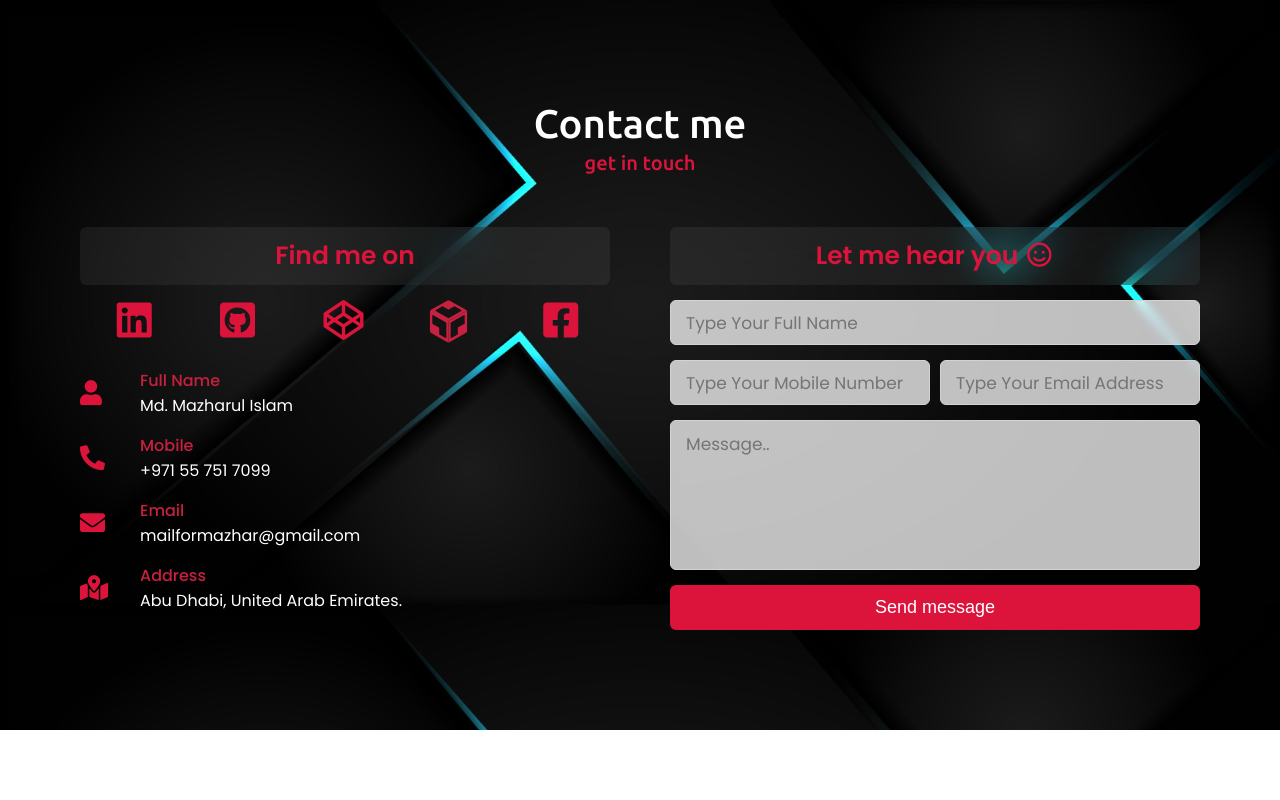
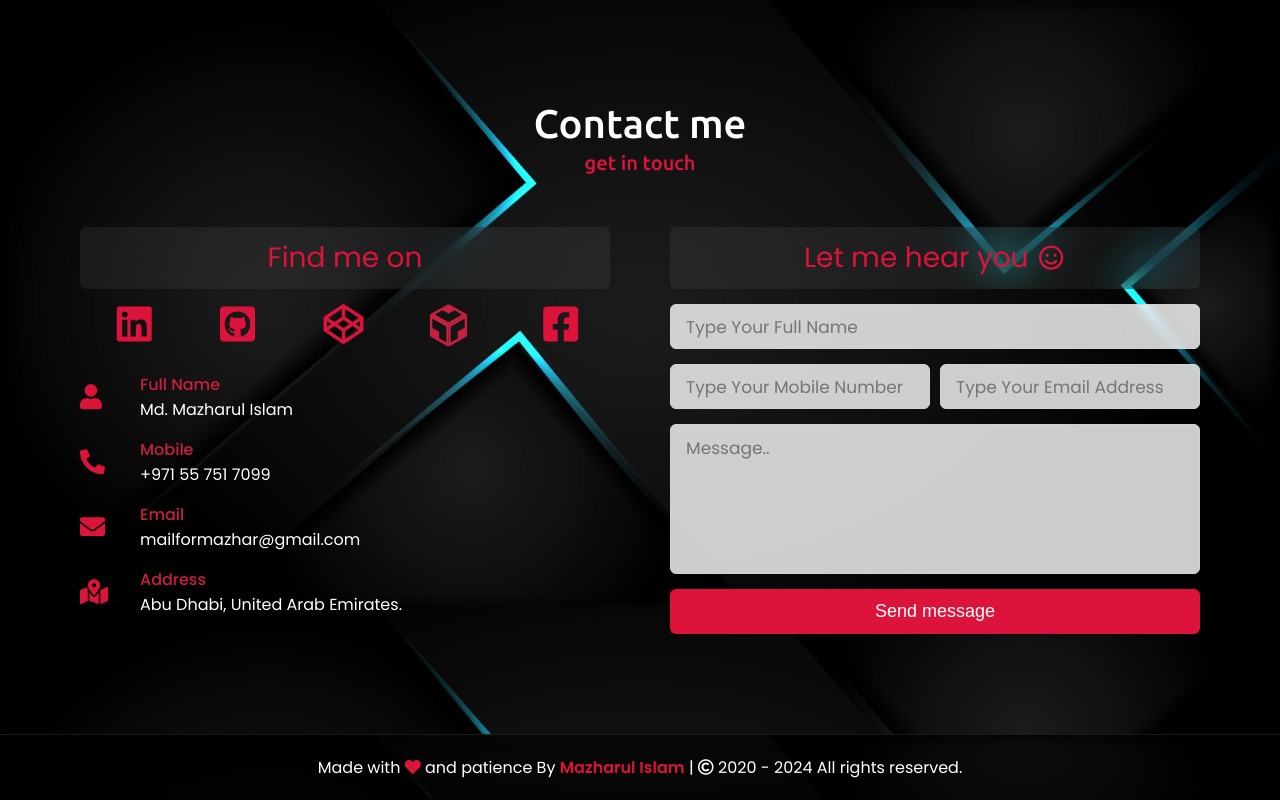
Before and after one commit to Maaazhar/maaazhar.github.io, a React (Vite) app: page / in a window 1280 px wide. Shown: the part 3386-4186 px from the top of the page. Before the commit the page ends 4116 px from the top, so only its background shows below. Built offline with nearby package versions, Linux system fonts and the light colour scheme.

Commit message:
adding footer section

```diff
--- a/src/components/Contact/Contact.css
+++ b/src/components/Contact/Contact.css
@@ -35,8 +35,7 @@
     padding: 10px 0px 10px 0px;
     border-radius: 6px;
     text-align: center;
-    font-size: 25px;
-    font-weight: 600;
+    font-size: 28px;
     color: crimson;
     backdrop-filter: blur(20px);
 }
@@ -113,7 +112,7 @@ input[type=number] {
     height: 100%;
     width: 100%;
     padding: 0 15px;
-    background: #ffffffbe;
+    background: #ffffffcc;
     backdrop-filter: blur(5px);
     border: 1px solid lightgrey;
     border-radius: 6px;
--- a/src/components/Footer/Footer.css
+++ b/src/components/Footer/Footer.css
@@ -0,0 +1,22 @@
+footer {
+    background: linear-gradient(to bottom, transparent, #0000008d);
+    padding: 20px;
+    border-top: 1px solid #ffffff19;
+    color: #fff;
+    text-align: center;
+}
+
+footer span a {
+    display: inline-block;
+    color: crimson;
+    font-weight: 600;
+    text-decoration: none;
+}
+
+footer span a:hover {
+    color: limegreen;
+}
+
+footer .fa-heart{
+    color: crimson;
+}
--- a/src/components/Footer/Footer.jsx
+++ b/src/components/Footer/Footer.jsx
@@ -0,0 +1,16 @@
+import "./Footer.css"
+
+const Footer = () => {
+    const currentYear = new Date().getFullYear();
+    return (
+        <div className="footer">
+            <footer>
+                <span>Made with <i className="fas fa-heart" ></i> and patience By <a href="https://mazharul-islam.web.app/">Mazharul Islam</a> | <span
+                    className="far fa-copyright"></span> 2020 - {currentYear} All rights reserved.
+                </span>
+            </footer>
+        </div>
+    )
+}
+
+export default Footer
--- a/src/components/Skill/Skills.jsx
+++ b/src/components/Skill/Skills.jsx
@@ -67,6 +67,64 @@ export const Skills = () => {
     const logos = [{"component": <PhotoShopLogo/>}]
 
     const skills = [
+        {
+            "category": "Front-End",
+            "list": [
+                [htmlLogo, "HTML", 2019],
+                [cssLogo, "CSS", 2019],
+                [javaScriptLogo, "JavaScript", 2019],
+                [es6Logo, "ES6", 2019],
+                [bootstrapLogo, "Bootstrap", 2019],
+                [materialUiLogo, "Material UI", 2020],
+                [reactJsLogo, "ReactJs", 2020],
+                [reactHookLogo, "React-Hook", 2020],
+                [reduxLogo, "Redux", 2020],
+                [reactRouterLogo, "React-Router", 2020],
+                [nextJsLogo, "NextJs", 2020],
+                [typeScriptLogo, "TypeScrip", 2020]
+            ]
+        },
+        {
+            "category": "Back-End",
+            "list": [
+                [javaScriptLogo, "JavaScript", 2019],
+                [nodeJsLogo, "NodeJs (CRUD)", 2020],
+                [expressJsLogo, "ExpressJs", 2020],
+                [mongoDbLogo, "MongoDB", 2020]
+            ]
+        },
+        {
+            "category": "Tools",
+            "list": [
+                [vsCodeLogo, "VS code", 2019],
+                [gitLogo, "Git", 2020],
+                [chromeLogo, "Chrome Dev tool", 2020],
+                [codeblocksLogo, "Code Blocks", 2017],
+                [devcppLogo, "Dev C++", 2017],
+                [figmaLogo, "Figma", 2020],
+                [photoshopLogo, "PhotoShop", 2019]
+            ]
+        },
+        {
+            "category": "Platform",
+            "list": [
+                [githubLogo, "GitHub", 2020],
+                [firebaseLogo, "Firebase", 2020],
+                [netlifyLogo, "Netlify", 2020],
+                [vercelLogo, "Vercel", 2022]
+            ]
+        },
+        {
+            "category": "Programming Language",
+            "list": [
+                [cLogo, "C", 2017],
+                [cppLogo, "C++", 2018],
+                [javaScriptLogo, "JavaScript", 2019],
+                [pythonLogo, "Python", 2020]
+            ]
+        }
+    ];
+    const skills1 = [
         {
             "category": "Front-End",
             "list": [
--- a/src/pages/HomePage/HomePage.css
+++ b/src/pages/HomePage/HomePage.css
@@ -33,7 +33,8 @@ footer {
 .home,
 .skills,
 .services,
-.contact {
+.contact,
+.footer {
     color: #fff;
     background: url("../../assets/images/banner.jpg");
     background-size: 100%;
@@ -49,8 +50,6 @@ footer {
 .about-line-break {
     display: none;
 }
-
-
 
 section .title {
     position: relative;
--- a/src/pages/HomePage/HomePage.jsx
+++ b/src/pages/HomePage/HomePage.jsx
@@ -1,5 +1,6 @@
 import { About } from "../../components/About/About"
 import Contact from "../../components/Contact/Contact"
+import Footer from "../../components/Footer/Footer"
 import { Hero } from "../../components/Hero/Hero"
 import { NavBar } from "../../components/Nav/NavBar"
 import { Skills } from "../../components/Skill/Skills"
@@ -15,6 +16,7 @@ export const HomePage = () => {
         <Skills/>
 
         <Contact/>
+        <Footer/>
     </>
   )
 }
```
